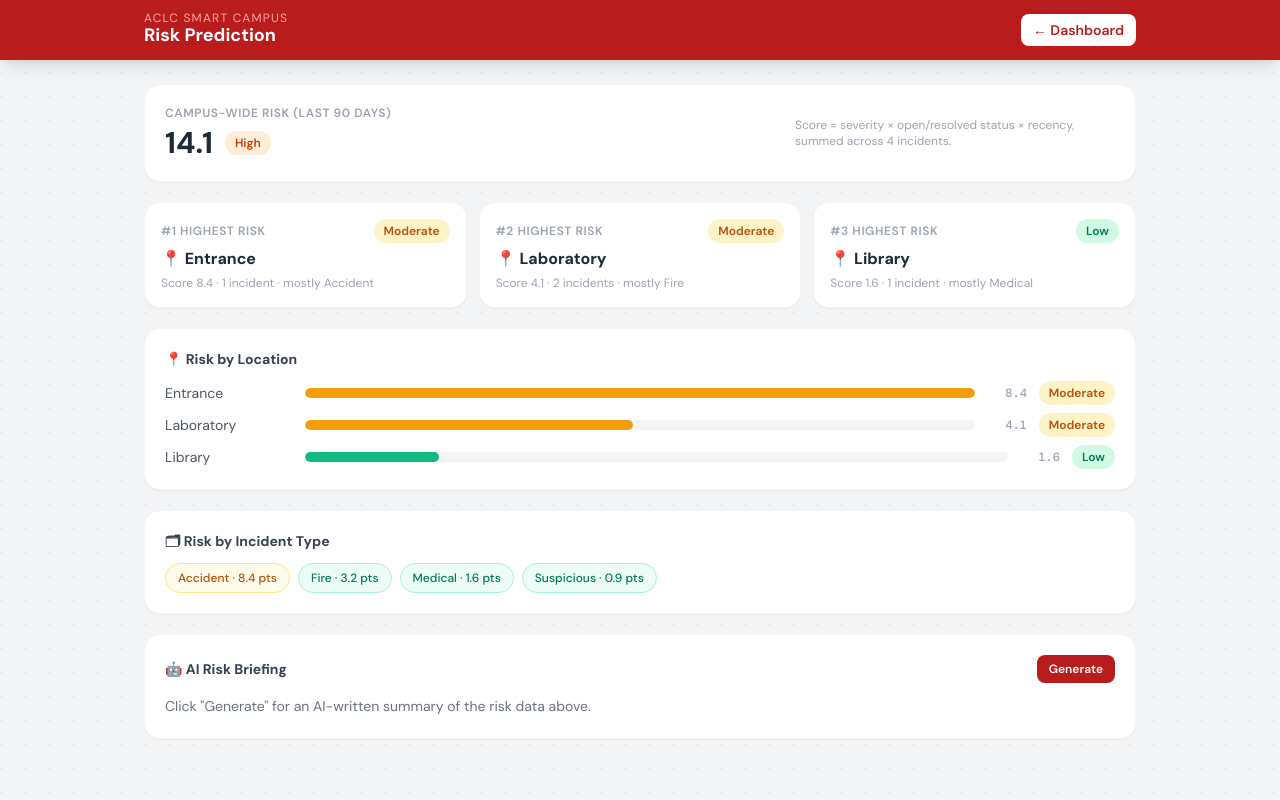
After one commit to Narwyne/Capstone, a PHP site: page /risk_prediction.php in a window 1280 px wide. The commit adds this page. Run offline with PHP 8.4, Linux system fonts and the light colour scheme; a user stored in the database is signed in; data comes from the database, SQL or seed files in the repository; some libraries are stand-ins or nearby versions.

Commit message:
worked on risk prediction

```diff
--- a/dashboard.php
+++ b/dashboard.php
@@ -209,11 +209,11 @@ function timeAgo($datetime) {
       <span class="font-bold text-sm leading-tight">Emergency Service</span>
     </a>
 
-    <button
+    <a href="risk_prediction.php"
       class="action-btn bg-white text-gray-700 rounded-2xl p-5 shadow-sm border border-gray-100 flex flex-col items-start gap-2">
       <span class="text-2xl">📊</span>
       <span class="font-semibold text-sm leading-tight">Risk Prediction</span>
-    </button>
+    </a>
 
   </div>
 
--- /dev/null
+++ b/includes/risk_engine.php
@@ -0,0 +1,79 @@
+<?php
+// includes/risk_engine.php
+// Deterministic risk scoring from historical incident data. Requires $pdo.
+
+const RISK_SEVERITY_WEIGHTS   = ['low' => 1, 'medium' => 3, 'high' => 6, 'critical' => 10];
+const RISK_STATUS_MULTIPLIERS = ['open' => 1.5, 'in_progress' => 1.2, 'resolved' => 1.0];
+const RISK_LOOKBACK_DAYS = 90;
+
+const RISK_LEVELS = [
+    ['max' => 4,           'label' => 'Low',      'color' => 'emerald'],
+    ['max' => 14,          'label' => 'Moderate', 'color' => 'amber'],
+    ['max' => 29,          'label' => 'High',     'color' => 'orange'],
+    ['max' => PHP_INT_MAX, 'label' => 'Critical', 'color' => 'red'],
+];
+
+function riskLevelFor(float $score): array {
+    foreach (RISK_LEVELS as $lvl) {
+        if ($score <= $lvl['max']) return $lvl;
+    }
+    $levels = RISK_LEVELS;
+    return end($levels);
+}
+
+function fetchScoredIncidents(PDO $pdo): array {
+    $cutoff = date('Y-m-d H:i:s', strtotime('-' . RISK_LOOKBACK_DAYS . ' days'));
+    $stmt = $pdo->prepare("
+        SELECT incident_type, severity, location, status, reported_at
+        FROM incidents WHERE reported_at >= :cutoff
+    ");
+    $stmt->execute([':cutoff' => $cutoff]);
+    $rows = $stmt->fetchAll();
+
+    $now = time();
+    foreach ($rows as &$r) {
+        $daysAgo   = max(0, ($now - strtotime($r['reported_at'])) / 86400);
+        $recencyMx = max(0.4, 1 - ($daysAgo / RISK_LOOKBACK_DAYS) * 0.6); // recent = full weight, oldest = 40%
+        $sevW      = RISK_SEVERITY_WEIGHTS[$r['severity']] ?? 1;
+        $staW      = RISK_STATUS_MULTIPLIERS[$r['status']] ?? 1;
+        $r['points'] = round($sevW * $staW * $recencyMx, 2);
+    }
+    return $rows;
+}
+
+function computeLocationRisk(array $scored): array {
+    $byLoc = [];
+    foreach ($scored as $r) {
+        $loc = $r['location'];
+        $byLoc[$loc]['score'] = ($byLoc[$loc]['score'] ?? 0) + $r['points'];
+        $byLoc[$loc]['count'] = ($byLoc[$loc]['count'] ?? 0) + 1;
+        $byLoc[$loc]['types'][$r['incident_type']] = ($byLoc[$loc]['types'][$r['incident_type']] ?? 0) + 1;
+    }
+    $result = [];
+    foreach ($byLoc as $loc => $d) {
+        arsort($d['types']);
+        $level = riskLevelFor($d['score']);
+        $result[] = [
+            'location' => $loc, 'score' => round($d['score'], 1), 'count' => $d['count'],
+            'top_type' => array_key_first($d['types']), 'level' => $level['label'], 'color' => $level['color'],
+        ];
+    }
+    usort($result, fn($a, $b) => $b['score'] <=> $a['score']);
+    return $result;
+}
+
+function computeTypeRisk(array $scored): array {
+    $byType = [];
+    foreach ($scored as $r) {
+        $t = $r['incident_type'];
+        $byType[$t]['score'] = ($byType[$t]['score'] ?? 0) + $r['points'];
+        $byType[$t]['count'] = ($byType[$t]['count'] ?? 0) + 1;
+    }
+    $result = [];
+    foreach ($byType as $t => $d) {
+        $level = riskLevelFor($d['score']);
+        $result[] = ['type' => $t, 'score' => round($d['score'], 1), 'count' => $d['count'], 'level' => $level['label'], 'color' => $level['color']];
+    }
+    usort($result, fn($a, $b) => $b['score'] <=> $a['score']);
+    return $result;
+}
--- /dev/null
+++ b/risk_prediction.php
@@ -0,0 +1,155 @@
+<?php
+session_start();
+header("Cache-Control: no-cache, no-store, must-revalidate");
+header("Pragma: no-cache");
+header("Expires: 0");
+
+if (!isset($_SESSION['user'])) {
+    header("Location: login.php");
+    exit();
+}
+
+require_once 'includes/db.php';
+require_once 'includes/risk_engine.php';
+
+$scored     = $pdo ? fetchScoredIncidents($pdo) : [];
+$byLocation = computeLocationRisk($scored);
+$byType     = computeTypeRisk($scored);
+$totalScore = array_sum(array_column($byLocation, 'score'));
+$campus     = riskLevelFor($totalScore);
+
+function riskBadge($color, $label) {
+    return "<span class='inline-block text-xs font-semibold px-2.5 py-1 rounded-full bg-{$color}-100 text-{$color}-700'>{$label}</span>";
+}
+function fmtLoc($l) { return ucwords(str_replace('_',' ',$l)); }
+function fmtType($t) { return ucfirst(str_replace('_',' ',$t)); }
+?>
+<!DOCTYPE html>
+<html lang="en">
+<head>
+  <meta charset="UTF-8">
+  <meta name="viewport" content="width=device-width, initial-scale=1.0">
+  <title>Risk Prediction — ACLC Smart Campus</title>
+  <script src="https://cdn.tailwindcss.com"></script>
+  <link rel="preconnect" href="https://fonts.googleapis.com">
+  <link href="https://fonts.googleapis.com/css2?family=DM+Sans:wght@400;500;600;700&family=DM+Mono:wght@500&display=swap" rel="stylesheet">
+  <style>
+    body { font-family:'DM Sans',sans-serif; background-color:#f3f4f6; background-image:radial-gradient(circle at 1px 1px,rgba(0,0,0,0.04) 1px,transparent 0); background-size:24px 24px; }
+    .mono { font-family:'DM Mono',monospace; }
+    @keyframes fadeUp { from{opacity:0;transform:translateY(14px);} to{opacity:1;transform:translateY(0);} }
+    .anim { animation:fadeUp 0.4s ease both; }
+    .bar-track { background:#f3f4f6; border-radius:9999px; overflow:hidden; }
+    .bar-fill { height:100%; border-radius:9999px; }
+  </style>
+</head>
+<body class="min-h-screen">
+
+<nav class="bg-red-700 text-white sticky top-0 z-40 shadow-lg">
+  <div class="max-w-5xl mx-auto px-4 py-3 flex items-center justify-between">
+    <div>
+      <span class="text-xs text-red-300 uppercase tracking-widest block leading-none">ACLC Smart Campus</span>
+      <span class="font-bold text-lg leading-tight">Risk Prediction</span>
+    </div>
+    <a href="dashboard.php" class="bg-white text-red-700 hover:bg-red-50 px-3 py-1.5 rounded-lg text-sm font-semibold transition">← Dashboard</a>
+  </div>
+</nav>
+
+<div class="max-w-5xl mx-auto px-4 py-6 space-y-5">
+
+  <!-- CAMPUS OVERALL RISK -->
+  <div class="bg-white rounded-2xl shadow-sm border border-gray-100 p-5 flex flex-col sm:flex-row items-start sm:items-center justify-between gap-3 anim">
+    <div>
+      <p class="text-xs font-semibold text-gray-400 uppercase tracking-wider mb-1">Campus-wide Risk (last <?= RISK_LOOKBACK_DAYS ?> days)</p>
+      <div class="flex items-center gap-3">
+        <span class="text-3xl font-bold text-gray-800"><?= round($totalScore,1) ?></span>
+        <?= riskBadge($campus['color'], $campus['label']) ?>
+      </div>
+    </div>
+    <p class="text-xs text-gray-400 max-w-xs">Score = severity × open/resolved status × recency, summed across <?= count($scored) ?> incident<?= count($scored)!==1?'s':'' ?>.</p>
+  </div>
+
+  <?php if (empty($byLocation)): ?>
+  <div class="bg-white rounded-2xl shadow-sm border border-gray-100 text-center py-16 text-gray-400 anim">
+    <div class="text-5xl mb-3">📊</div>
+    <p class="font-semibold">Not enough data yet.</p>
+    <p class="text-sm mt-1 text-gray-300">No incidents reported in the last <?= RISK_LOOKBACK_DAYS ?> days.</p>
+  </div>
+  <?php else: ?>
+
+  <!-- TOP RISK LOCATIONS -->
+  <div class="grid grid-cols-1 sm:grid-cols-3 gap-3 anim" style="animation-delay:0.05s">
+    <?php foreach (array_slice($byLocation, 0, 3) as $i => $l): ?>
+    <div class="bg-white rounded-2xl shadow-sm border border-gray-100 p-4">
+      <div class="flex items-center justify-between mb-1">
+        <span class="text-xs font-semibold text-gray-400 uppercase tracking-wider">#<?= $i+1 ?> Highest Risk</span>
+        <?= riskBadge($l['color'], $l['level']) ?>
+      </div>
+      <p class="font-bold text-gray-800">📍 <?= htmlspecialchars(fmtLoc($l['location'])) ?></p>
+      <p class="text-xs text-gray-400 mt-1">Score <?= $l['score'] ?> · <?= $l['count'] ?> incident<?= $l['count']!==1?'s':'' ?> · mostly <?= fmtType($l['top_type']) ?></p>
+    </div>
+    <?php endforeach; ?>
+  </div>
+
+  <!-- FULL LOCATION TABLE -->
+  <div class="bg-white rounded-2xl shadow-sm border border-gray-100 p-5 anim" style="animation-delay:0.1s">
+    <h3 class="font-bold text-gray-700 mb-3 text-sm">📍 Risk by Location</h3>
+    <div class="space-y-2">
+      <?php $maxScore = max(array_column($byLocation, 'score')) ?: 1; ?>
+      <?php foreach ($byLocation as $l): ?>
+      <div class="flex items-center gap-3 text-sm">
+        <span class="w-32 shrink-0 text-gray-600 capitalize"><?= htmlspecialchars(fmtLoc($l['location'])) ?></span>
+        <div class="flex-1 h-2.5 bar-track">
+          <div class="bar-fill bg-<?= $l['color'] ?>-500" style="width: <?= max(4, round($l['score']/$maxScore*100)) ?>%"></div>
+        </div>
+        <span class="w-10 text-right mono text-xs text-gray-400"><?= $l['score'] ?></span>
+        <?= riskBadge($l['color'], $l['level']) ?>
+      </div>
+      <?php endforeach; ?>
+    </div>
+  </div>
+
+  <!-- TYPE BREAKDOWN -->
+  <div class="bg-white rounded-2xl shadow-sm border border-gray-100 p-5 anim" style="animation-delay:0.15s">
+    <h3 class="font-bold text-gray-700 mb-3 text-sm">🗂 Risk by Incident Type</h3>
+    <div class="flex flex-wrap gap-2">
+      <?php foreach ($byType as $t): ?>
+      <span class="inline-flex items-center gap-1.5 text-xs font-medium px-3 py-1.5 rounded-full bg-<?= $t['color'] ?>-50 text-<?= $t['color'] ?>-700 border border-<?= $t['color'] ?>-200">
+        <?= fmtType($t['type']) ?> · <?= $t['score'] ?> pts
+      </span>
+      <?php endforeach; ?>
+    </div>
+  </div>
+
+  <?php endif; ?>
+
+  <!-- AI INSIGHT -->
+  <div class="bg-white rounded-2xl shadow-sm border border-gray-100 p-5 anim" style="animation-delay:0.2s">
+    <div class="flex items-center justify-between mb-3">
+      <h3 class="font-bold text-gray-700 text-sm">🤖 AI Risk Briefing</h3>
+      <button id="genBtn" onclick="generateInsight()" class="text-xs bg-red-700 hover:bg-red-800 text-white font-semibold px-3 py-1.5 rounded-lg transition">Generate</button>
+    </div>
+    <div id="insightBox" class="text-sm text-gray-500 whitespace-pre-wrap leading-relaxed">Click "Generate" for an AI-written summary of the risk data above.</div>
+  </div>
+
+</div>
+
+<script>
+async function generateInsight() {
+  const btn = document.getElementById('genBtn');
+  const box = document.getElementById('insightBox');
+  btn.disabled = true; btn.textContent = 'Thinking…';
+  box.textContent = '🤖 Analyzing risk data…';
+  try {
+    const res  = await fetch('risk_insight.php', { method: 'POST' });
+    const data = await res.json();
+    box.innerHTML = data.success
+      ? data.text.replace(/&/g,'&amp;').replace(/</g,'&lt;').replace(/>/g,'&gt;').replace(/\*\*(.*?)\*\*/g,'<strong>$1</strong>').replace(/\n/g,'<br>')
+      : `⚠️ ${data.message || 'Could not generate insight.'}`;
+  } catch {
+    box.textContent = '⚠️ Network error. Please try again.';
+  }
+  btn.disabled = false; btn.textContent = 'Regenerate';
+}
+</script>
+</body>
+</html>
```
Also changed, not shown: risk_insight.php (added, +43 -0 lines).
